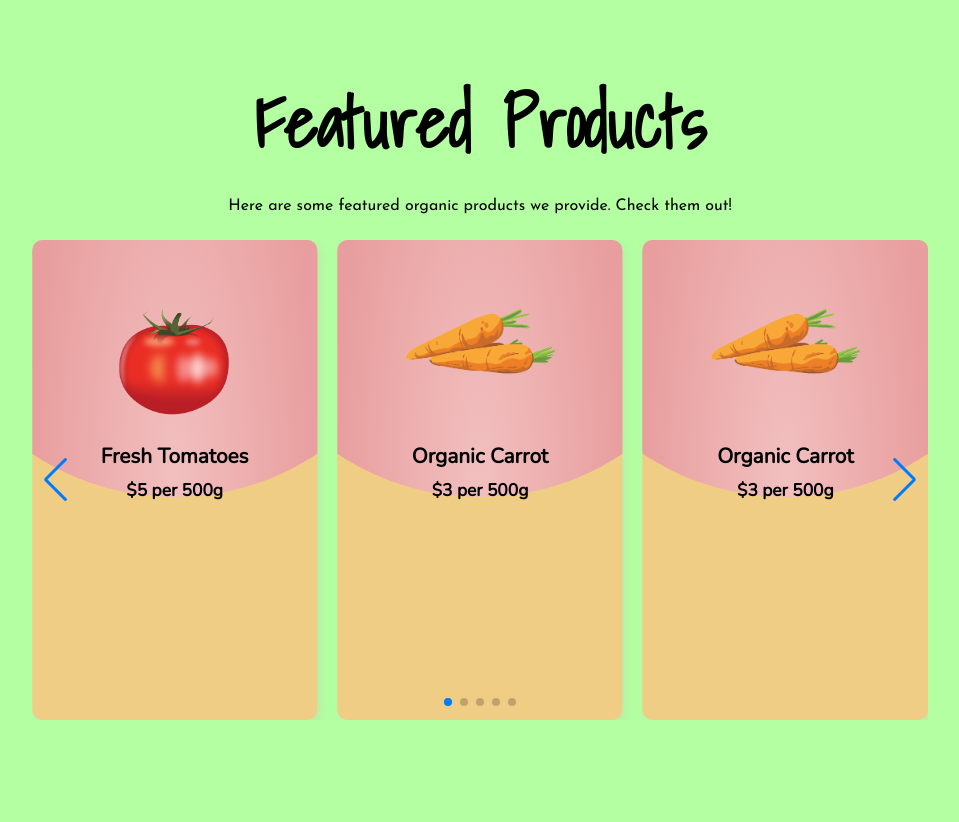
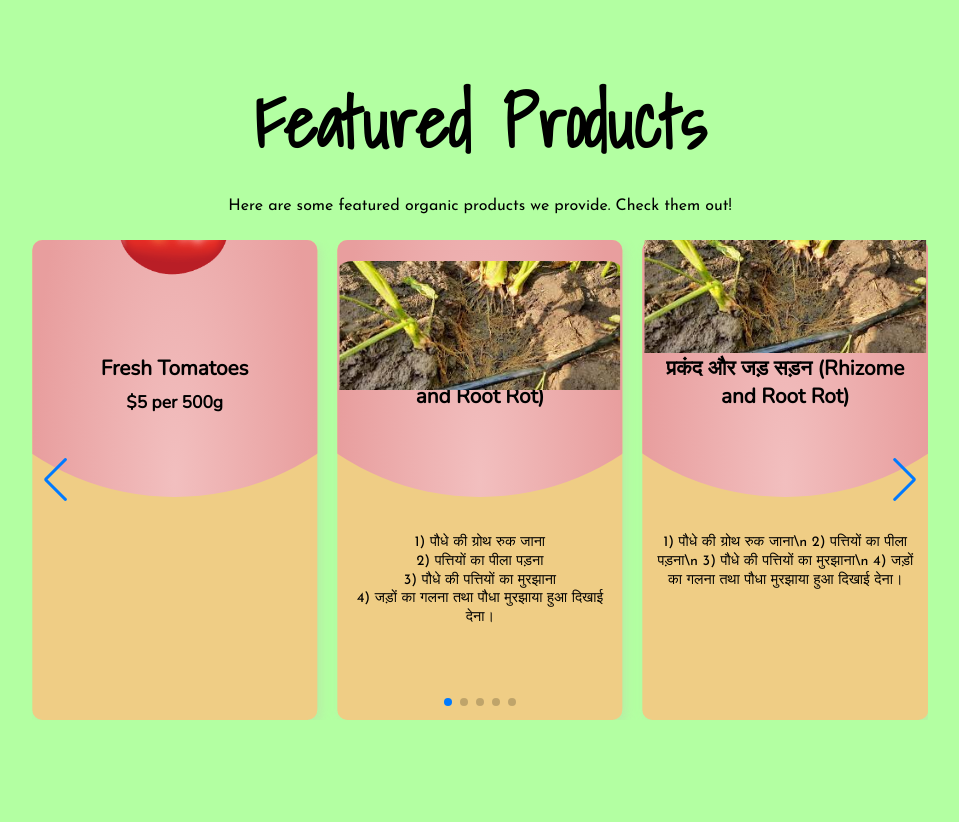
Before and after one commit to LOKESH15203/Agri-Website-main, a PHP site: page /main.html in a window 1280 px wide. Shown: the part 1590-2412 px from the top of the page, without its empty margins (160-1119 px from the left). Run offline with PHP 8.4, Linux system fonts and the light colour scheme; some libraries are stand-ins or nearby versions; some web fonts are replaced.

Commit message:
Adding Diseases

```diff
--- a/css.css
+++ b/css.css
@@ -431,9 +431,13 @@ button:hover i {
   font-size: 1.3em;
   color: #000;
   font-family: 'Nunito', sans-serif;
-  bottom: 6vh;
+  bottom: 17vh;
   transform: translateY(150px);
   z-index: 100;
+}
+.featured .swiper p {
+  font-size: 0.9em;
+  top: 15vh;
 }
 .swiper-slide {
   position: relative;
@@ -469,7 +473,8 @@ button:hover i {
 }
 .swiper-slide img {
   position: relative;
-  width: 150px;
+  width: 20vw;
+  bottom: 17.5vh;
   z-index: 100;
   transform: translateY(-100px);
   transition: all 0.5s;
@@ -477,10 +482,10 @@ button:hover i {
 .swiper-slide:hover img {
   scale: 1.1;
 }
-.swiper-slide img[src="assets/oranges.png"] {
-  border-radius: 56% 44% 32% 68% / 48% 34% 66% 52%;
+.swiper-slide img[src="assets/img_6.png"] {
+  border-radius: 5% 5% 0% 0%;
   transform: translateY(-120px);
-  width: 130px;
+  width: 22vw;
 }
 .swiper-slide img[src="assets/watermelon.png"] {
   transform: translateY(-170px);
--- a/main.html
+++ b/main.html
@@ -103,16 +103,28 @@
             <div class="swiper" data-inViewport="slideTop">
                 <div class="swiper-wrapper">
                     <div class="swiper-slide">
-                        <h2>Organic Carrot<br><sub>$3 per 500g</sub></h2>
-                        <img src="assets/carrots.png">
+                        <h2>प्रकंद और जड़ सड़न (Rhizome and Root Rot)<br></h2>
+                        <p>1) पौधे की ग्रोथ रुक जाना <br>
+                            2) पत्तियों का पीला पड़ना<br>
+                            3) पौधे की पत्तियों का मुरझाना<br>
+                            4) जड़ों का गलना तथा पौधा मुरझाया हुआ दिखाई देना।</p>
+                        <img src="assets/img_6.png">
                     </div>
                     <div class="swiper-slide">
-                        <h2>Organic Carrot<br><sub>$3 per 500g</sub></h2>
-                        <img src="assets/carrots.png">
+                        <h2>प्रकंद और जड़ सड़न (Rhizome and Root Rot)<br></h2>
+                        <p>1) पौधे की ग्रोथ रुक जाना\n
+                            2) पत्तियों का पीला पड़ना\n
+                            3) पौधे की पत्तियों का मुरझाना\n
+                            4) जड़ों का गलना तथा पौधा मुरझाया हुआ दिखाई देना।</p>
+                        <img src="assets/img_6.png">
                     </div>
                     <div class="swiper-slide">
-                        <h2>Juicy Oranges<br><sub>$3 per 1kg</sub></h2>
-                        <img src="assets/oranges.png">
+                        <h2>प्रकंद और जड़ सड़न (Rhizome and Root Rot)<br></h2>
+                        <p>1) पौधे की ग्रोथ रुक जाना\n
+                            2) पत्तियों का पीला पड़ना\n
+                            3) पौधे की पत्तियों का मुरझाना\n
+                            4) जड़ों का गलना तथा पौधा मुरझाया हुआ दिखाई देना।</p>
+                        <img src="assets/img_6.png">
                     </div>
                     <div class="swiper-slide">
                         <h2>Summer Watermelon<br><sub>$4 per 1kg</sub></h2>
```
Also changed, not shown: assets/img.png (added), assets/img_1.png (added), assets/img_2.png (added), assets/img_3.png (added), assets/img_4.png (added), assets/img_5.png (added), assets/img_6.png (added), 1 other file.
